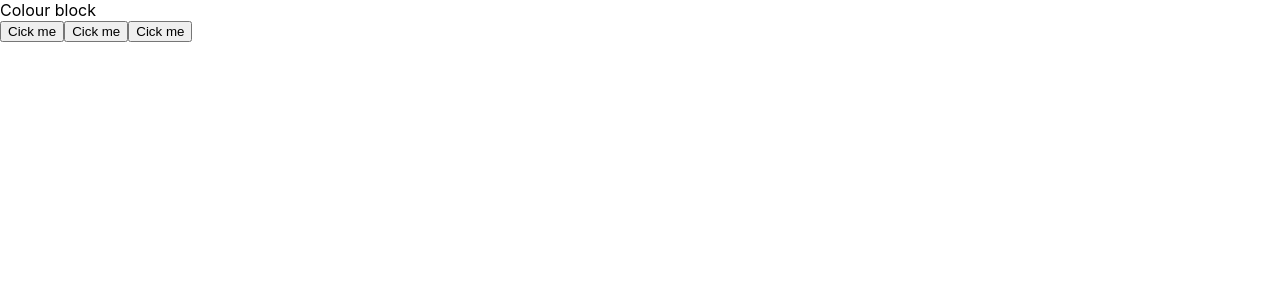
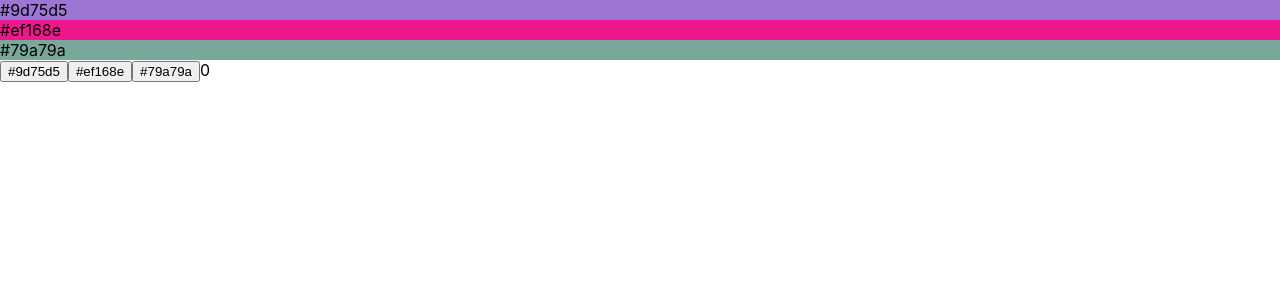
Before and after one commit to joepointon1/ColourGuesser, a React (Create React App) app: page / in a window 1280 px wide. Shown: the top 300 px of the page. Built offline with nearby package versions, Linux system fonts and the light colour scheme; the HTML template or start-up script is replaced by a standard one.

Commit message:
render colour blocks from function, answer is verified and score displayed

```diff
--- a/src/App.js
+++ b/src/App.js
@@ -3,63 +3,89 @@ import ColourBlock from "./Components/ColourBlock";
 import AnswerButton from "./Components/AnswerButton";
 
 export default function App() {
-  const [currentColour, setCurrentColour] = useState();
   const [answers, setAnswers] = useState([]);
   const [correctAnswer, setCorrectAnswer] = useState();
   const [noAnswers, setNoAnswers] = useState(3);
   const [qNumber, setQNumber] = useState(0);
+  const [score, setScore] = useState(0);
   const qNumberChangedRef = useRef(false);
 
   useEffect(() => {
-    console.log(answers);
-  }, [answers]);
-
-  useEffect(() => {
-    if(qNumber !== 0){
-      setAnswers(generateAnswers(noAnswers));
+    if (qNumber !== 0) {
+      const { answers, correctAnswer } = generateAnswers(noAnswers);
+      setAnswers(answers);
+      setCorrectAnswer(correctAnswer);
     }
   }, [qNumber]);
 
   useEffect(() => {
-    if(!qNumberChangedRef.current){
+    if (!qNumberChangedRef.current) {
       setQNumber((prev) => prev + 1);
       qNumberChangedRef.current = true;
     }
   }, []);
 
-  return (
-    <div className="App">
-      <ColourBlock colour={currentColour}></ColourBlock>
-      {renderButtons(noAnswers)}
-    </div>
-  );
+  function generateAnswers() {
+    let answers = [];
+    for (let i = 0; i < noAnswers; i++) {
+      answers.push(generateColour());
     }
-
-function generateAnswers(noAnswers) {
-  let colours = [];
-  for (let i = 0; i < noAnswers; i++) {
-    colours.push(generateColour());
-  }
-  return colours;
+    const correctAnswer = Math.floor(Math.random() * 3);
+    return { answers, correctAnswer };
   }
 
   function generateColour() {
     //generate number between 0 and 15
-  let colour = [];
+    let colour = ["#"];
     for (let i = 0; i < 6; i++) {
       colour.push(Math.floor(Math.random() * 16).toString(16));
     }
     return colour.join("");
   }
 
-function verifyAnswer(answer) {}
+  function verifyAnswer(answer) {
+    if (answer === correctAnswer) {
+      setScore((prev) => prev + 1);
+      console.log("correct");
+    } else {
+      console.log("inccorect");
+    }
+    setQNumber((prev) => prev + 1);
+  }
 
-function renderButtons(noAnswers) {
+  function renderButtons() {
     let elements = [];
     for (let i = 0; i < noAnswers; i++) {
       elements.push(
-      <AnswerButton id={i} verifyAnswer={verifyAnswer}></AnswerButton>
+        <AnswerButton
+          key={i}
+          colour={answers[i]}
+          verifyAnswer={verifyAnswer}
+          id={i}
+        ></AnswerButton>
       );
     }
     return elements;
   }
+
+  function renderColourBlocks() {
+    let elements = [];
+    for (let i = 0; i < noAnswers; i++) {
+      elements.push(
+        <ColourBlock key={i} colour={answers[i]}></ColourBlock>
+        //   <div key={i} style={{ backgroundColor: answers[i], width: "100%" }}>
+        //   {answers[i]}
+        // </div>
+      );
+    }
+    return elements;
+  }
+
+  return (
+    <div className="App">
+      {renderColourBlocks()}
+      {renderButtons()}
+      {score}
+    </div>
+  );
+}
--- a/src/Components/AnswerButton.js
+++ b/src/Components/AnswerButton.js
@@ -1,7 +1,7 @@
 
-function AnswerButton({id, verifyAnswer}) {
+function AnswerButton({colour, verifyAnswer, id}) {
     return (
-        <button onClick={()=>verifyAnswer(id)}>Cick me</button>
+        <button onClick={()=>verifyAnswer(id)}>{colour}</button>
      );
 }
 
--- a/src/Components/ColourBlock.js
+++ b/src/Components/ColourBlock.js
@@ -1,5 +1,5 @@
-function ColourBlock({colour}) {
-    return ( <div>Colour block</div> );
+function ColourBlock({ colour }) {
+  return <div style={{ backgroundColor: colour, width: "100%" }}>{colour}</div>;
 }
 
 export default ColourBlock;
```
Also changed, not shown: src/index.css (line endings or trailing spaces). Lines whose indentation alone changed are shown as unchanged.
